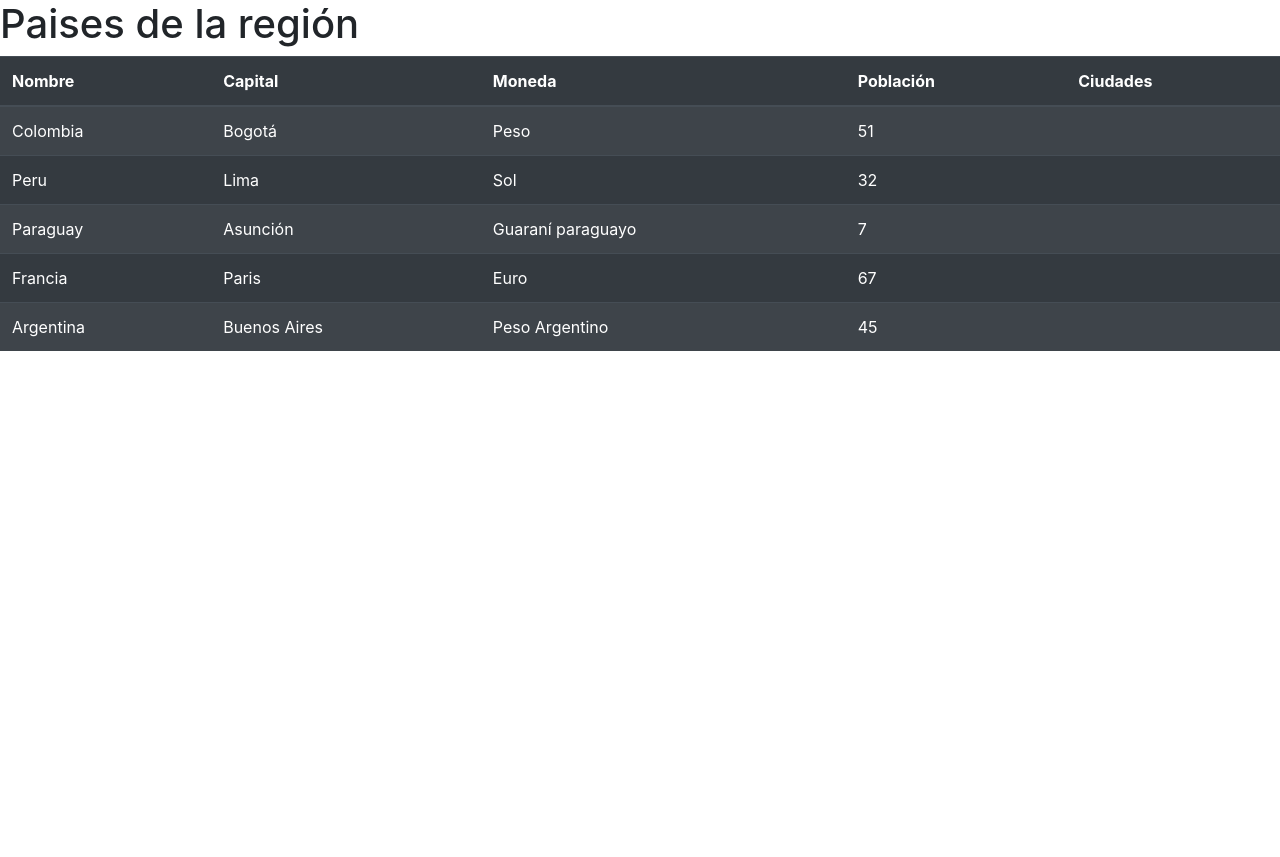
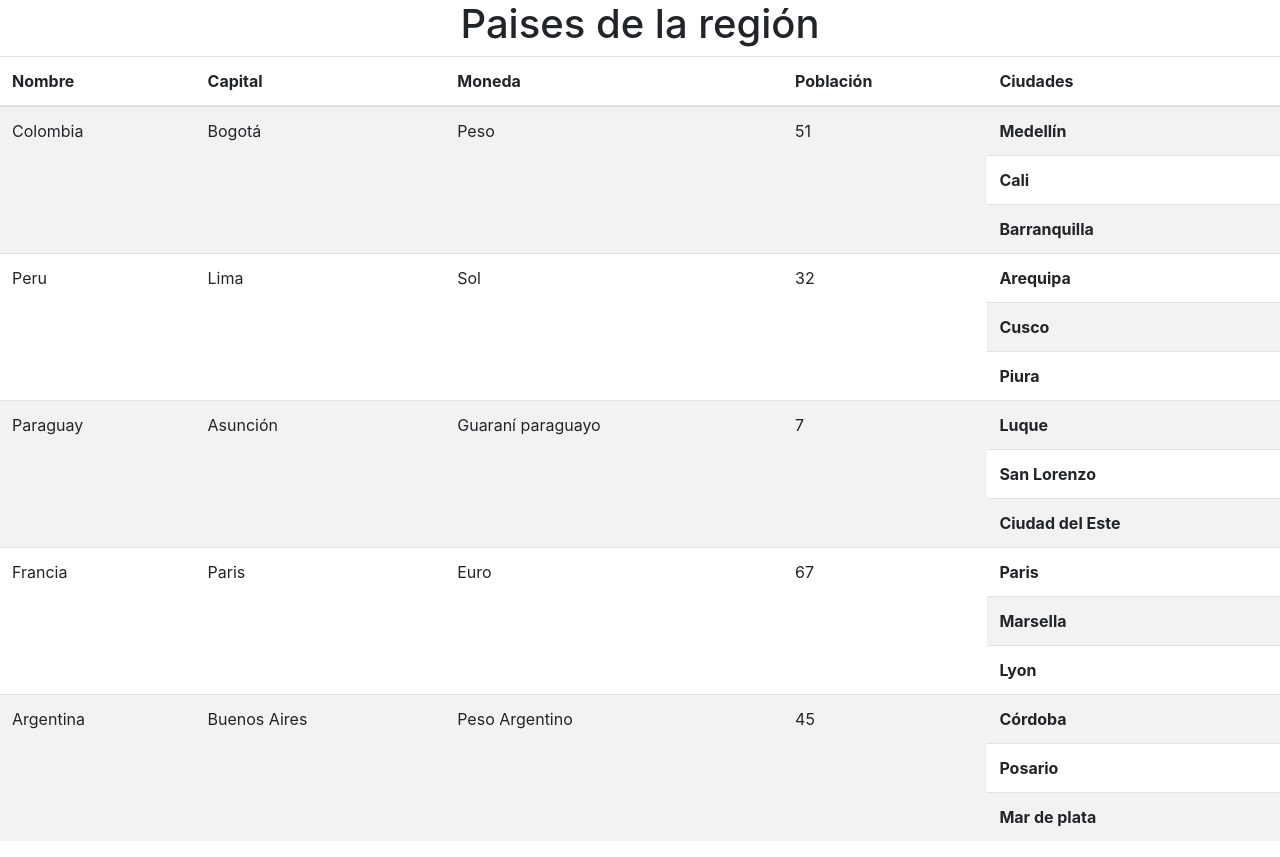
Before and after one commit to Johanx32/-LaTiendaPHP, a Laravel app: page /paises in a window 1280 px wide. Before the commit the page ends 351 px from the top, so only its background shows below. Run offline with Laravel 9, Linux system fonts and the light colour scheme.

Commit message:
evidencia_01

```diff
--- a/resources/views/paises.blade.php
+++ b/resources/views/paises.blade.php
@@ -8,9 +8,9 @@
     <title>Paises</title>
 </head>
 <body>
-    <h1>Paises de la región</h1>
+    <h1><center>Paises de la región</center></h1>
 
-    <table class="table table-dark table-striped">
+    <table class="table table-striped">
         <thead>
             <tr>
                 <th>Nombre</th>
@@ -24,27 +24,29 @@
             @foreach($paises as $pais => $infopais)
 
                 <tr>
-                    <td>
+                    <td rowspan='{{ count($infopais ["ciudades"]) }}'>
                         {{ $pais }}
                     </td>
 
-                    <td>
+                    <td rowspan='{{ count($infopais ["ciudades"]) }}'>
                         {{ $infopais["capital"] }}
                     </td>
 
-                    <td>
+                    <td rowspan='{{ count($infopais ["ciudades"]) }}'>
                         {{ $infopais["moneda"] }}
                     </td>
 
-                    <td>
+                    <td rowspan='{{ count($infopais ["ciudades"]) }}'>
                         {{ $infopais["población"] }}
                     </td>
 
-                    <td>
+                    @foreach($infopais["ciudades"] as $ciudad)
 
-                    </td>
-                </tr>
-
+                        <th>
+                            {{ $ciudad }}
+                        </th>
+                    </tr>
+                    @endforeach
             @endforeach
         </tbody>
         <tfoot></tfoot>
--- a/routes/web.php
+++ b/routes/web.php
@@ -59,7 +59,8 @@ Route::get('paises', function(){
             "población" => 32,
             "ciudades" => [
                 "Arequipa",
-                "Cusco"
+                "Cusco",
+                "Piura"
             ]
         ],
         "Paraguay" => [
@@ -67,19 +68,30 @@ Route::get('paises', function(){
             "moneda" => "Guaraní paraguayo",
             "población" => 7,
             "ciudades" => [
-                "Luque"
+                "Luque",
+                "San Lorenzo",
+                "Ciudad del Este"
             ]
         ],
         "Francia" => [
             "capital" => "Paris",
             "moneda" => "Euro",
-            "población" => 67
+            "población" => 67,
+            "ciudades" => [
+                "Paris",
+                "Marsella",
+                "Lyon"
+            ]
         ],
         "Argentina" => [
             "capital" => "Buenos Aires",
             "moneda" => "Peso Argentino",
-            "población" => 45
-
+            "población" => 45,
+            "ciudades" => [
+                "Córdoba",
+                "Posario",
+                "Mar de plata"
+            ]
         ]
     ];
 
```
